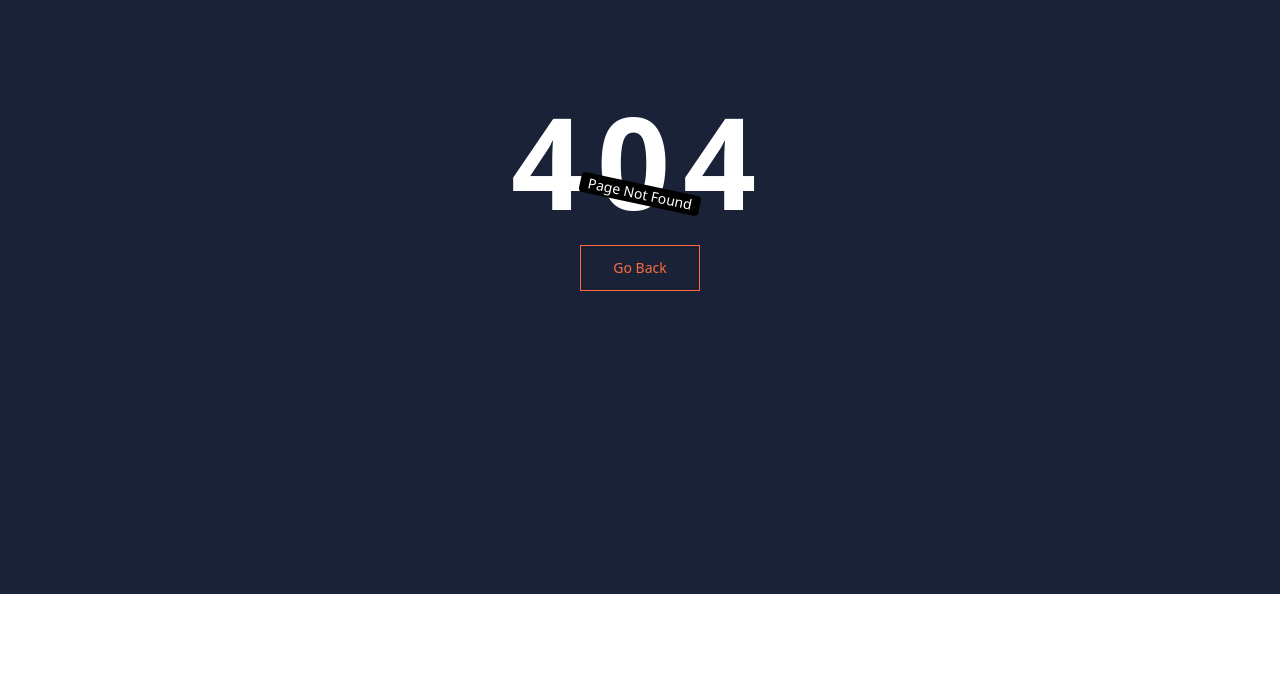
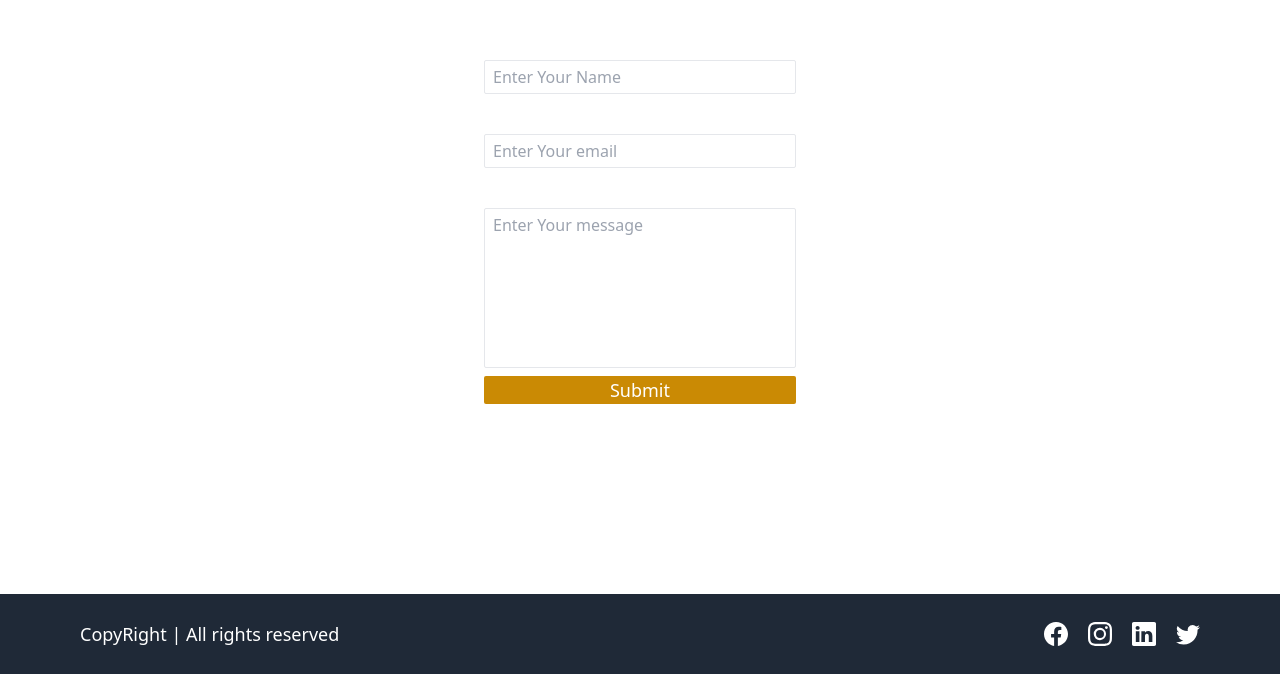
Before and after one commit to arbazshaikh150/LMS-project, a React (Vite) app in the folder lms-frontend/: page /contact in a window 1280 px wide. Before the commit this address had no page. Shown: the part 206-880 px from the top of the page. Before the commit the page ends 800 px from the top, so only its background shows below. Built offline with nearby package versions, Linux system fonts and the light colour scheme.

Commit message:
Added Contact Us page

```diff
--- a/lms-frontend/src/App.jsx
+++ b/lms-frontend/src/App.jsx
@@ -7,6 +7,7 @@ import NotFound from './Pages/NotFound'
 import SignUp from './Pages/SignUp'
 import Login from './Pages/Login'
 import CourseList from './Pages/Course/CourseList'
+import Contact from './Pages/Contact'
 
 //////// React.dev
 
@@ -31,6 +32,7 @@ function App() {
         <Route path='/signup' element={<SignUp/>}></Route>
         <Route path='/login' element={<Login/>}></Route>
         <Route path='/courses' element={<CourseList/>}></Route>
+        <Route path='/contact' element={<Contact/>}></Route>
 
 
         {/* Unknown route */}
--- /dev/null
+++ b/lms-frontend/src/Helpers/regexMatcher.js
@@ -0,0 +1,7 @@
+export function isEmail(string){
+    return string.match(/^(([^<>()[\]\\.,;:\s@"]+(\.[^<>()[\]\\.,;:\s@"]+)*)|.(".+"))@((\[[0-9]{1,3}\.[0-9]{1,3}\.[0-9]{1,3}\.[0-9]{1,3}\])|(([a-zA-Z\-0-9]+\.)+[a-zA-Z]{2,}))$/)
+}
+
+export function isValidPassword(string){
+    return string.match(/^(?=.*[0-9])(?=.*[!@#$%^&*])[a-zA-Z0-9!@#$%^&*]{6,16}$/)
+}
--- /dev/null
+++ b/lms-frontend/src/Pages/Contact.jsx
@@ -0,0 +1,126 @@
+import { useState } from "react";
+import HomeLayout from "../Layouts/HomeLayout";
+import toast from "react-hot-toast";
+import { isEmail } from "../Helpers/regexMatcher";
+import axios from "axios";
+
+function Contact(){
+    const [userInput , setUserInput] = useState({
+        name : "",
+        email : '',
+        message : "",
+    })
+
+    function handleInputChange(e){
+        // Hame pata nhi hai konsa kab change ho rha hai , issliye yeh generic method hai
+        // Name mai aa jayega joh hamne attribute diya tha
+        const {name , value} = e.target;
+
+        console.log(name , value);
+        setUserInput({
+            ...useState ,
+            [name] : value
+        })
+    }
+
+
+    async function onFormSubmit(e){
+        e.preventDefault();
+        if(!userInput.email || !userInput.name || !userInput.message){
+            toast.error('All Fields are Mandatory')
+            return;
+        }
+        if(!isEmail(userInput.email)){
+            toast.error('Invalid Email');
+            return;
+        }
+
+        // Api call
+        try{
+            const response = axios.post('/contact' , userInput)
+
+            // Promise Op
+            toast.promise(response , {
+                loading : 'Submitting...',
+                success : 'Submitted SuccessFully',
+                error : 'Failed To submit',
+            })
+            const contactResponse = await response;
+            if(contactResponse?.data?.success){
+                setUserInput({
+                    name : "",
+                    email : '',
+                    message : "",
+                })
+            }
+        }
+        catch(e){
+            toast.error('Operation Failed');
+        }
+    }
+
+
+    return (
+        <HomeLayout>
+            <div className="flex items-center justify-center h-[100vh]">
+                <form
+                onSubmit={onFormSubmit}
+                noValidate className="flex flex-col items-center justify-center gap-2 p-5 rounded-md text-white shadow-[0_0_10ox_black] w-[22rem]">
+
+                    <h1 className="text-3xl font-semibold">
+                        Contact Form
+                    </h1>
+
+                    <div className="flex flex-col w-full gap-1">
+                        <label htmlFor="name" className="text-xl font-semibold">
+                            Name
+                        </label>
+                        <input
+                        value={userInput.name}
+                        className="bg-transparent border px-2 py-1 rounded-sm"
+                        id="name" type="text"
+                        name="name"
+                        placeholder="Enter Your Name"
+                        onChange={handleInputChange}
+                        />
+                    </div>
+
+                    <div className="flex flex-col w-full gap-1">
+                        <label htmlFor="email" className="text-xl font-semibold">
+                            Email
+                        </label>
+                        <input
+                        value={userInput.email}
+                        className="bg-transparent border px-2 py-1 rounded-sm"
+                        id="email" type="email"
+                        name="email"
+                        placeholder="Enter Your email"
+                        onChange={handleInputChange}
+                        />
+                    </div>
+
+                    <div className="flex flex-col w-full gap-1">
+                        <label htmlFor="message" className="text-xl font-semibold">
+                            Message
+                        </label>
+                        <textarea
+                        value={userInput.message}
+                        className="bg-transparent border px-2 py-1 rounded-sm resize-none h-40"
+                        id="message"
+                        name="message"
+                        placeholder="Enter Your message"
+                        onChange={handleInputChange}
+                        />
+                    </div>
+
+                    <button type="submit" className="w-full bg-yellow-600 hoer:bg-yellow-500 transition-all ease-in-out duration-300 rounded-sm py-2fonr-semibold text-lg cursor-pointer">
+                        Submit
+                    </button>
+
+
+                </form>
+            </div>
+        </HomeLayout>
+    )
+}
+export default Contact;
--- a/lms-frontend/src/Pages/SignUp.jsx
+++ b/lms-frontend/src/Pages/SignUp.jsx
@@ -5,6 +5,7 @@ import { Link, useNavigate } from "react-router-dom";
 import { useDispatch } from "react-redux";
 import {toast} from 'react-hot-toast'
 import { createAccount } from "../Redux/Slices/AuthSlice";
+import { isEmail, isValidPassword } from "../Helpers/regexMatcher";
 
 // Bina kuch karke submit kar rha hu toh toast nhi aa rha hai , email khud validate karta hai usse hatane ke liye no-validate attribute use karna pada
 
@@ -83,13 +84,13 @@ function SignUp(){
         }
         // Email ki regex validation javascript
         // Google op
-        if(!signupData.email.match(/^(([^<>()[\]\\.,;:\s@"]+(\.[^<>()[\]\\.,;:\s@"]+)*)|.(".+"))@((\[[0-9]{1,3}\.[0-9]{1,3}\.[0-9]{1,3}\.[0-9]{1,3}\])|(([a-zA-Z\-0-9]+\.)+[a-zA-Z]{2,}))$/)){
+        if(!isEmail(signupData.email)){
             toast.error("Invalid Email Id");
             return;
         }
 
         // Checking password validation
-        if(!signupData.password.match(/^(?=.*[0-9])(?=.*[!@#$%^&*])[a-zA-Z0-9!@#$%^&*]{6,16}$/)){
+        if(!isValidPassword(signupData.password)){
             toast.error("Password should be 6 - 16 character long with atleast a number and special character");
             return;
         }
```
